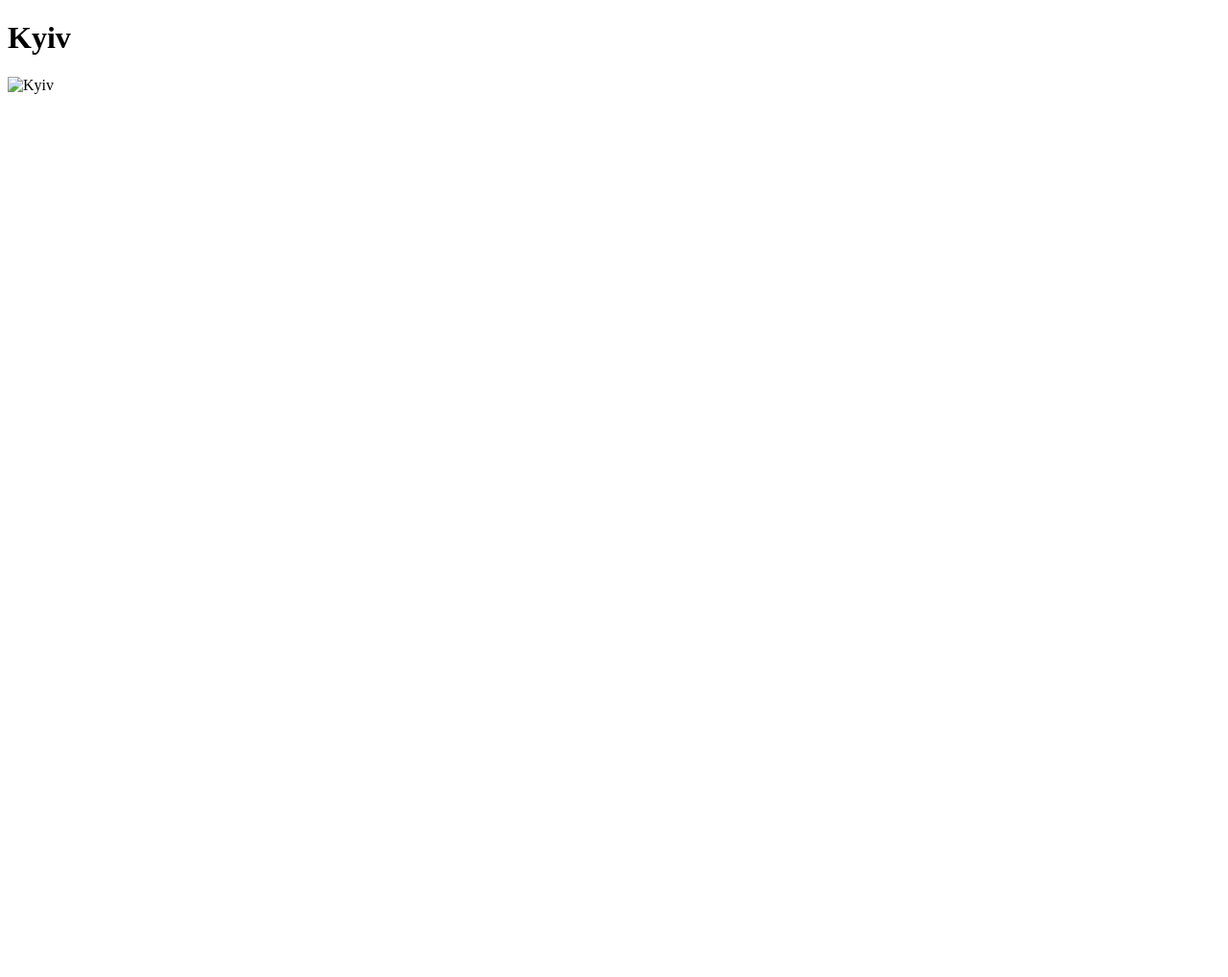
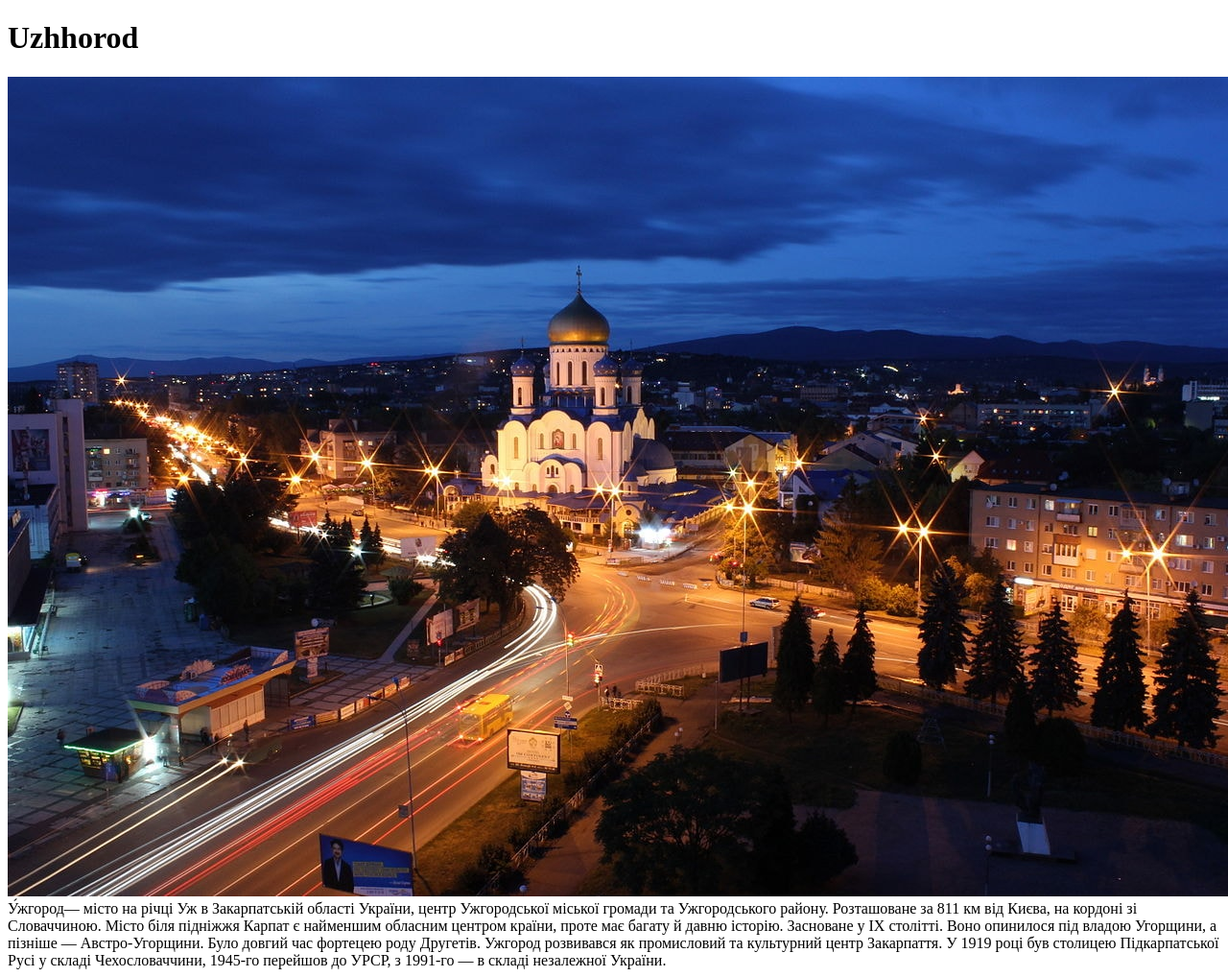
Before and after one commit to MariyaRashkevych/Cities-5, a plain HTML site: page index.html in a window 1280 px wide. Shown: the whole page at 96% size. Before the commit the page ends 800 px from the top, so only its background shows below. Drawn offline with Linux system fonts and the light colour scheme.

Commit message:
added Uzhhorod city

```diff
--- a/index.html
+++ b/index.html
@@ -7,7 +7,12 @@
     <title>Cities</title>
 </head>
 <body>
-    <h1>Kyiv</h1>
-    <img src="Kyiv.jpg" alt="Kyiv">
+    <h1>Uzhhorod</h1>
+    <img src="img/Uzhhorod.jpg" alt="Uzhhorod">
+    <div>
+        У́жгород— місто на річці Уж в Закарпатській області України, центр Ужгородської міської громади та Ужгородського району. Розташоване за 811 км від Києва, на кордоні зі Словаччиною.
+
+        Місто біля підніжжя Карпат є найменшим обласним центром країни, проте має багату й давню історію. Засноване у IX столітті. Воно опинилося під владою Угорщини, а пізніше — Австро-Угорщини. Було довгий час фортецею роду Другетів. Ужгород розвивався як промисловий та культурний центр Закарпаття. У 1919 році був столицею Підкарпатської Русі у складі Чехословаччини, 1945-го перейшов до УРСР, з 1991-го — в складі незалежної України.
+    </div>
 </body>
 </html>
```
Also changed, not shown: img/Uzhhorod.jpg (added), 1 other file.
